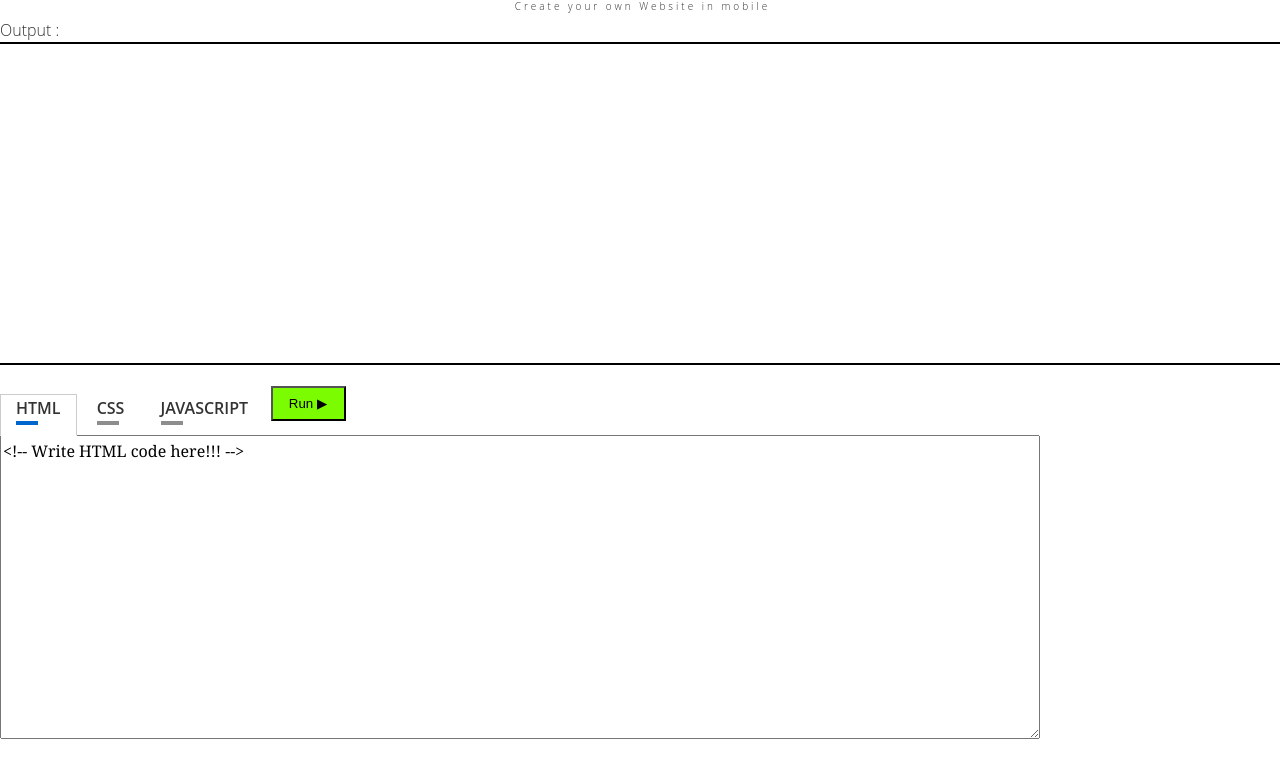
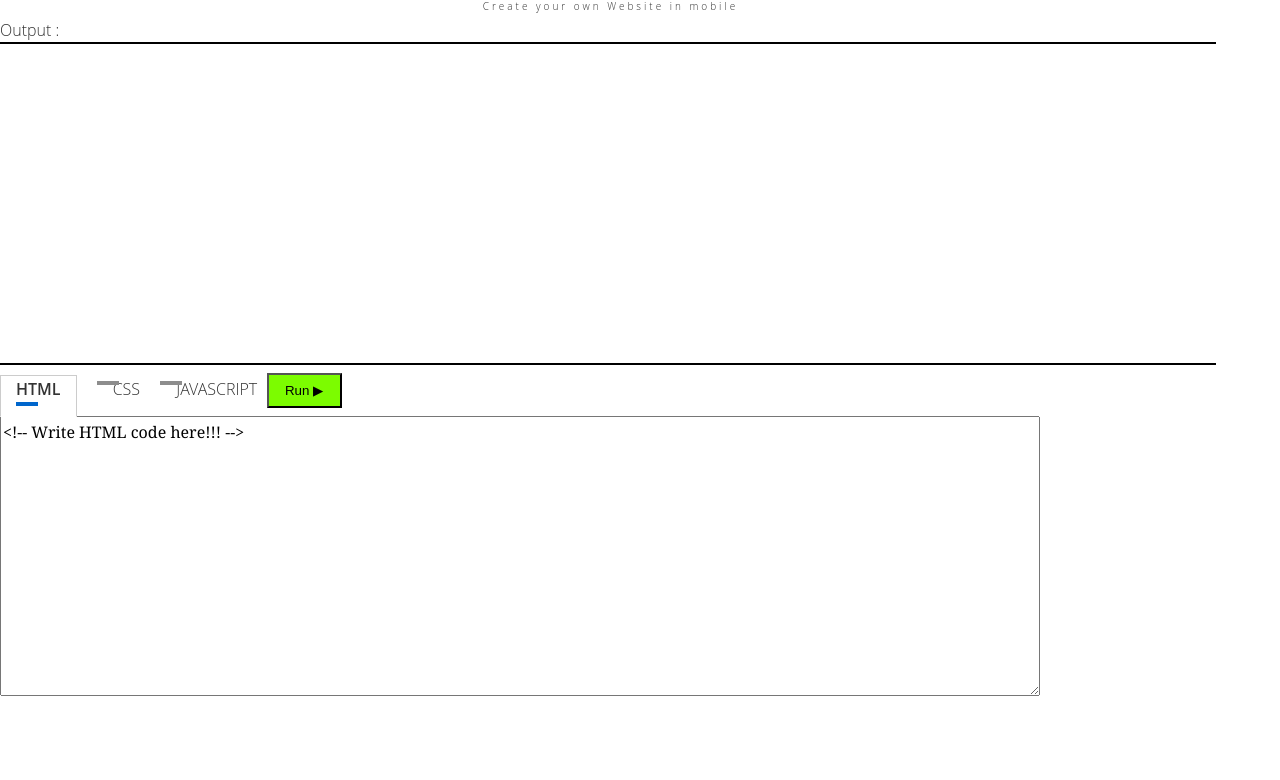
Before and after one commit to ayushete2005/mobile-compiler, a plain HTML site: page index.html in a window 1280 px wide. Shown: the part 40-820 px from the top of the page. Drawn offline with Linux system fonts and the light colour scheme.

Commit message:
Add files via upload

```diff
--- a/index.html
+++ b/index.html
@@ -20,7 +20,7 @@
     }
 
     body {
-
+      overflow: hidden;
       display: table;
       height: 100%;
       margin: 0;
@@ -154,7 +154,7 @@
     }
   </style>
 
-  <div class="top" style="z-index: 9999; width: 100%; border-bottom: 2px solid black;">
+  <div class="top" style="z-index: 9999; width: 95%; border-bottom: 2px solid black;">
     <div style="text-align: center;">
 
       <h2 style="font-family: 'Press Start 2P', cursive; margin: 5px;">Mobile Compiler</h2>
@@ -175,7 +175,7 @@
   </style>
   <div class="bottom"  class="scrollbar">
     <div class="left">
-      <div style="margin: 15px; position: sticky; text-align: center;">
+      <div style="margin: 15px; position:fixed; text-align: center;">
 
       </div>
       <div class="tabset">
@@ -184,29 +184,29 @@
         <label for="tab1" style="    margin-top: 10px;    padding-top: 1px;">HTML</label>
         <!-- Tab 2 -->
         <input type="radio" name="tabset" id="tab2" aria-controls="rauchbier">
-        <label for="tab2">CSS</label>
+        <label for="tab2"style="    margin-top: 10px;    padding-top: 1px;"></label>CSS</label>
         <!-- Tab 3 -->
         <input type="radio" name="tabset" id="tab3" aria-controls="dunkles">
-        <label for="tab3">JAVASCRIPT</label>
+        <label for="tab3"style="    margin-top: 10px;    padding-top: 1px;"></label>JAVASCRIPT</label>
         <button onclick="loadoutput()"
-          style="z-index: 9999 !important; height: 35px; position: fixed;margin: 0.5%;    width: 75px; cursor:pointer;     background: lawngreen;">Run
+          style="z-index: 9999 !important; height: 35px; margin: 0.5%;    width: 75px; cursor:pointer;     background: lawngreen;">Run
           ▶</button>
 
         <div class="tab-panels">
-          <section id="marzen" class="tab-panel" style="border: none; text-align: center; height: 38vh;">
+          <section id="marzen" class="tab-panel" style="border: none; text-align: center; height: 35vh;">
             <textarea id="htmlinput"
               style=" min-height:100%;max-width:100%;min-width:100%;font:16px/26px Georgia, Garamond, Serif;overflow:auto;">&lt;!-- Write HTML code here!!! --&#62;</textarea>
 
 
           </section>
           <section id="rauchbier" class="tab-panel"
-            style="width: 100%; border: none; text-align: center; height: 10000px;">
+            style="width: 100%; border: none; text-align: center; height: 35vh;">
             <textarea id="CSSinput"
               style=" min-height:100%;max-width:100%;min-width:100%;font:16px/26px Georgia, Garamond, Serif;overflow:auto;">/* Write CSS code here!!! */
   </textarea>
 
           </section>
-          <section id="dunkles" class="tab-panel" style="border: none; text-align: center; height: 10000px;">
+          <section id="dunkles" class="tab-panel" style="border: none; text-align: center; height: 35vh;">
             <textarea id="JSinput"
               style=" text-decoration: none; min-height:100%;max-width:100%;min-width:100%; font:16px/26px Georgia, Garamond, Serif;overflow:auto;">// Write JavaScript code here!!!
   </textarea>
```
